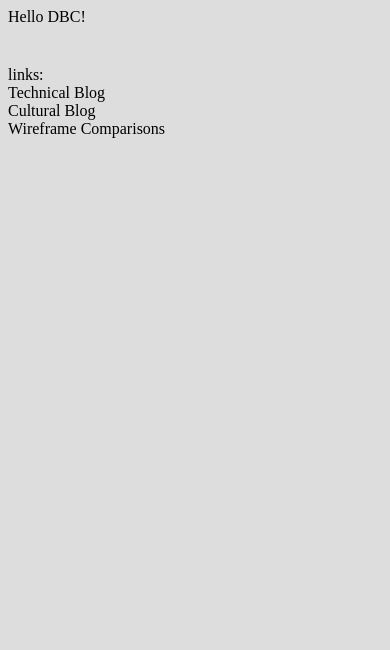
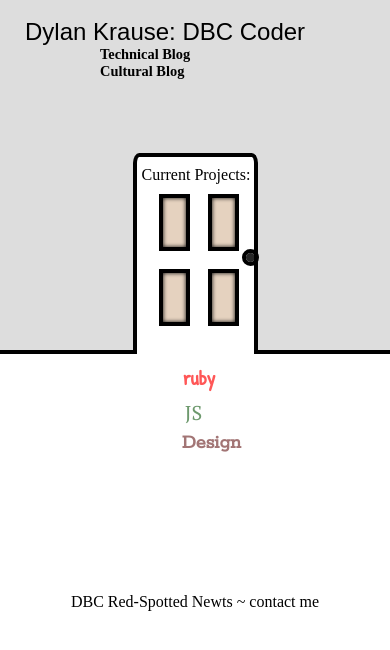
Before and after one commit to krauzer/krauzer.github.io, a plain HTML site: page index.html in a window 390 px wide. Drawn offline with Linux system fonts and the light colour scheme.

Commit message:
Index Redesign

```diff
--- a/index.html
+++ b/index.html
@@ -3,17 +3,53 @@
 <html>
 <head>
 	<title>DBC Personal Site</title>
-	<link rel="stylesheet" type="text/css" href="unit1_projects/stylesheets/dbcblog_styling.css">
+	<link rel="stylesheet" type="text/css" href="unit1_projects/stylesheets/reset.css">
+	<link href='http://fonts.googleapis.com/css?family=Patrick+Hand|PT+Serif|Rokkitt' rel='stylesheet' type='text/css'>
+	<link rel="stylesheet" type="text/css" href="unit1_projects/stylesheets/indexcss.css">
+	 <meta name="viewport" content="width=device-width, initial-scale=1.0">
+	<meta charset="UTF-8">
 </head>
 <body>
 
-	Hello DBC!
+	<!--Header with simple Nav-->
+	<header>Dylan Krause: DBC Coder
+		<nav>
+			<a href="unit1_projects/week1_technical_blog.html">Technical Blog</a><br>
+			<a href="unit1_projects/week1_cultural_blog.html">Cultural Blog</a>
+		</nav>
+	</header>
+<!--Main simplified Section to buld around-->
+	<div id="core_wrapper">
+			<!--Split Screen left-->
+	<div id="left_slide"></div>
+	<section>
+		<span>Current Projects:</span><br>
+		<div class="pane" id="pane_one">
+			<a href="" id="ruby_link">ruby</a>
+			<a href="" id="js_link">JS</a>
+			<a href="unit1_projects/my_wireframe.html"id="design_link">Design</a>
+		</div>
+		<div class="pane" id="pane_two">
+		</div>
+		<div class="pane" id="pane_three"></div>
+		<div class="pane" id="pane_four">
+		<a href=""id="design_link">Design</a>
+		</div>
+		<div class="knob"></div>
+	<!--<a href="unit1_projects/wireframe_sites.html">Wireframe Comparisons</a>-->
+	</section>
+		<!--Split Screen right-->
+	<div id="right_slide"></div>
+	</div>
 
-<div id="links">
-links:<br>
-<a href="unit1_projects/week1_technical_blog.html">Technical Blog</a>  <br>
-<a href="unit1_projects/week1_cultural_blog.html">Cultural Blog</a> <br>
-<a href="unit1_projects/wireframe_sites.html">Wireframe Comparisons</a>
+
+
+<!--Footer-->
+<footer>
+DBC Red-Spotted Newts ~ contact <a href="mailto:dykrause@gmail.com">me</a>
+</footer>
+
+
 
 </div>
 </body>
--- /dev/null
+++ b/unit1_projects/stylesheets/indexcss.css
@@ -0,0 +1,265 @@
+/*CSS for main page*/
+/*font sized at 16*/
+body{
+	font-family: Baskerville, Times New Roman, serif;
+	background-color: white;
+}
+a{text-decoration: none;}
+a:link {color:black;}
+a:visited {color:black;}
+a:hover {color:#868686;}
+
+header{
+	font-family: Arial Rounded MT Bold, Arial, sans-serif;
+	font-size: 1.5em;
+	padding-left: 25px;
+	margin-bottom: 75px;
+	margin-top:20px;
+	z-index: 2;
+	position: relative;
+}
+
+nav{
+font-size: .6em;
+font-family: Baskerville, Times New Roman, serif;
+padding-left: 75px;
+font-weight: 600;
+}
+nav a:first-child{
+	line-height: 20px;
+}
+
+#core_wrapper{
+	width: 100%
+}
+/*Section blob colored with CSS*/
+section{
+	width: 30%;
+	height: 197px;
+	background-color: white;
+	border-top: 4px solid black;
+	border-right: 4px solid black;
+	border-left: 4px solid black;
+	border-radius: 5% 5% 0 0;
+	margin: auto;
+	/*box-shadow: inset 0 0 2em grey; */
+	z-index: 2;
+	position: relative;
+
+}
+section span{
+	position: relative;
+	top: 10px;
+	margin-left: 5px;
+	display: block;
+}
+
+
+/*CSS drawings*/
+
+
+
+#left_slide {
+position: absolute;
+border-bottom: 4px solid black;
+width: 50%;
+height: 350px;
+top:0;
+background-color: #DDDDDD;
+}
+
+#right_slide {
+position: absolute;
+width: 50%;
+height: 350px;
+right: 0;
+top: 0;
+border-bottom: 4px solid black;
+background-color: #DDDDDD;
+}
+
+footer{
+	height: 30px;
+	text-align: center;
+	margin-top: 15em;
+	position: relative;
+	z-index: 2;
+
+}
+
+
+/*Window Pane Design and Execution*/
+
+/*Links within panes*/
+#pane_one a{
+	position: absolute;
+	z-index: 3;
+}
+
+#pane_one a:hover{
+	color:green;
+}
+
+#ruby_link{
+	font-family: 'Patrick Hand', cursive;
+	font-size: 1.25em;
+	color:rgb(255, 87, 87);
+	font-weight: bolder;
+	top:100px;
+	left:50px;
+}
+#js_link{
+	font-family: 'PT Serif', serif;
+	font-size: 1.25em;
+	color: rgb(109, 153, 109);
+	top:10px;
+	left:100px;
+}
+
+#design_link{
+	font-family: 'Rokkitt', serif;
+	font-size: 1.25em;
+	font-weight: bold;
+	color: rgb(162, 117, 117);
+	top: 50px;
+	left:160px;
+}
+
+
+/*Pane Construction*/
+.pane{
+	border: 3px solid black;
+	position: relative;
+	box-shadow: inset 0 0 4px;
+	background-color: rgb(224, 248, 255);
+}
+
+#pane_one{
+width:80%;
+height:70%;
+margin-left:9%;
+}
+
+#pane_two{display:none;}
+
+#pane_three{display:none;}
+
+#pane_four{display: none;}
+
+/*Tablet view: 4 panes*/
+
+@media screen and (max-width: 960px){
+
+	.pane{
+		border: 2px solid black;
+		height:35%;
+		width: 40%;
+		position: relative;
+		box-shadow: inset 0 0 4px;
+		display: inline-block;
+		margin:1%;
+
+	}
+
+	#pane_one{
+		margin-left: 7%;
+		height: 35%;
+		width: 40%;
+	}
+
+	#pane_one #design_link{
+		display: none;
+	}
+
+
+	#pane_two{
+		display: inline-block;
+	}
+
+	#pane_three{
+		margin-left: 7%;
+		display: inline-block;
+	}
+
+	#pane_four{
+		display: inline-block;
+	}
+
+
+	#ruby_link{
+		top: ;
+		left: 0px ;
+	}
+
+	#js_link{
+		top:10px;
+		left:20px ;
+	}
+
+	#design_link{
+		position: absolute;
+		top: 14px;
+		left: 3px;
+	}
+}
+
+/*Mobile View: Door*/
+@media screen and (max-width: 480px){
+.pane{
+	border: 4px solid black;
+	height:25%;
+	width: 20%;
+	position: absolute;
+	box-shadow: inset 0 0 4px;
+	background-color: rgba(150, 75, 0, 0.25);
+}
+
+.knob{
+	width: 9px;
+	height: 9px;
+	box-shadow: inset 0 0 1em;
+	border: 4px solid black;
+	border-radius: 100%;
+	left:105px;
+	top:92px;
+	position: absolute;
+}
+#pane_one{
+	left:14px;
+	top:35px;
+	width: 20%;
+	height: 25%;
+}
+#pane_two{
+	left:70px;
+	top:35px;
+	display: inline-block;
+}
+#pane_three{
+	left:14px;
+	top:110px;
+	display: inline-block;
+}
+
+#pane_four{
+	left:70px;
+	top:110px;
+	display: inline-block;
+
+}
+	#ruby_link{
+		top: 170px;
+		left: 20px;
+	}
+
+	#js_link{
+		top: 205px;
+		left: 22px;
+	}
+
+	#design_link{
+		top: 160px;
+		left: -30px;
+	}
+
+}
--- /dev/null
+++ b/unit1_projects/stylesheets/reset.css
@@ -0,0 +1,48 @@
+/* http://meyerweb.com/eric/tools/css/reset/
+   v2.0 | 20110126
+   License: none (public domain)
+*/
+
+html, body, div, span, applet, object, iframe,
+h1, h2, h3, h4, h5, h6, p, blockquote, pre,
+a, abbr, acronym, address, big, cite, code,
+del, dfn, em, img, ins, kbd, q, s, samp,
+small, strike, strong, sub, sup, tt, var,
+b, u, i, center,
+dl, dt, dd, ol, ul, li,
+fieldset, form, label, legend,
+table, caption, tbody, tfoot, thead, tr, th, td,
+article, aside, canvas, details, embed,
+figure, figcaption, footer, header, hgroup,
+menu, nav, output, ruby, section, summary,
+time, mark, audio, video {
+	margin: 0;
+	padding: 0;
+	border: 0;
+	font-size: 100%;
+	font: inherit;
+	vertical-align: baseline;
+}
+/* HTML5 display-role reset for older browsers */
+article, aside, details, figcaption, figure,
+footer, header, hgroup, menu, nav, section {
+	display: block;
+}
+body {
+	line-height: 1;
+}
+ol, ul {
+	list-style: none;
+}
+blockquote, q {
+	quotes: none;
+}
+blockquote:before, blockquote:after,
+q:before, q:after {
+	content: '';
+	content: none;
+}
+table {
+	border-collapse: collapse;
+	border-spacing: 0;
+}
```
Also changed, not shown: unit1_projects/my_wireframe.html (added, +53 -0 lines), unit1_projects/images/indexwireframe_mobile.png (added), unit1_projects/images/indexwireframe_tablet.png (added), unit1_projects/images/indexwireframe_web.png (added).
